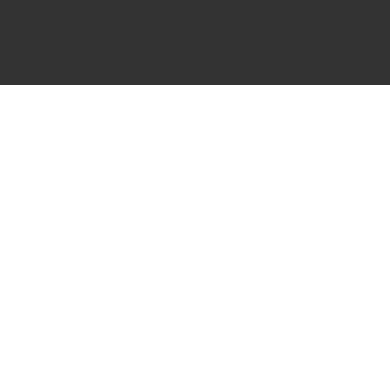
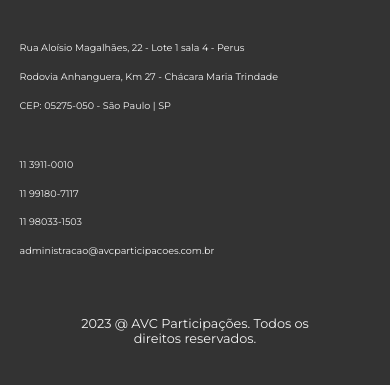
Before and after one commit to VictorPontalti/avcparticipacoes, a plain HTML site: page index.html in a window 390 px wide. Shown: the part 2224-2609 px from the top of the page. Before the commit the page ends 2309 px from the top, so only its background shows below. Drawn offline with Linux system fonts and the light colour scheme.

Commit message:
Add files via upload

```diff
--- a/avc.css
+++ b/avc.css
@@ -5,8 +5,11 @@
 	padding: 0;
 	box-sizing: border-box;
 	font-family: 'Montserrat', 'Arial', sans-serif;
+
 }
-
+a{
+	cursor: pointer;
+}
 header{
 	width: 100%;
 	display: flex;
@@ -130,7 +133,7 @@ margin-bottom: 60px;
 
 footer{
 	width: 100%;
-	height: 260px;
+	height: 460px;
 	background-color: #333;
 	display: flex;
 	padding: 20px;
@@ -145,6 +148,22 @@ footer img{
 	width: 10%;
 }
 
+.dadosfooter{
+	width: 100%;
+
+	display: flex;
+	flex-direction: row;
+	gap: 30px;
+	margin: 50px 0px;
+	font-size: 1rem;
+	line-height: 1.8rem;
+}
+
+.dadosfooter a{
+	color: whitesmoke;
+	text-decoration: none;
+}
+
 @media screen and (max-width:780px){
 	.text, .form{
 		width: 100%;
@@ -156,10 +175,14 @@ footer img{
 	}
 
 	footer{
-		height: 200px;
+		height: 500px;
+		margin: 0;
+		padding: 0;
+		align-items: center;
 	}
 	footer img{
 		width: 25%;
+		padding-top: 30px;
 	}
 	.text img{
 		width: 100%;
@@ -176,4 +199,29 @@ footer img{
 	.barracontato{
 		margin-bottom: 30px;
 	}
+	.dadosfooter{
+		flex-direction: column;
+	}
+	.dadosfooter div{
+		display: flex;
+		flex-direction: column;
+		justify-content: start;
+		align-items: flex-start;
+		text-align: left;
+		width: 100%;
+		margin: 0;
+		box-sizing: border-box;
+	}
+
+	.dadosfooter font{
+		margin: 0;
+			font-size: 0.6rem;
+			max-width: 100%;
+			margin-left: 5%;
+	}
+	footer p{
+		max-width: 70%;
+		margin: 0;
+		text-align: center;
+	}
 }
--- a/index.html
+++ b/index.html
@@ -35,7 +35,25 @@
 </div>
 	<footer>
 		<img src="img/avc-logo-branco.png" alt="logo">
-		<p>2023 @ AVC Participações. Todos os direitos reservados.</p>
+
+		<div class="dadosfooter">
+			<div>
+				<font>
+					Rua Aloísio Magalhães, 22 - Lote 1 sala 4 - Perus<br>
+					Rodovia Anhanguera, Km 27 - Chácara Maria Trindade <br>
+					CEP:  05275-050 - São Paulo |  SP
+				</font>
+			</div>
+			<div>
+				<font>
+					11 3911-0010 <br>
+					11 99180-7117 <br>
+					11 98033-1503 <br>
+					<a href="mailto:administracao@avcparticipacoes.com.br">administracao@avcparticipacoes.com.br</a>
+				</font>
+			</div>
+		</div>
+		<p>2023 @ AVC Participações. <wbr>Todos os direitos reservados.</p>
 	</footer>
 </body>
 </html>
```
Also changed, not shown: contato.html (+19 -1 lines).
